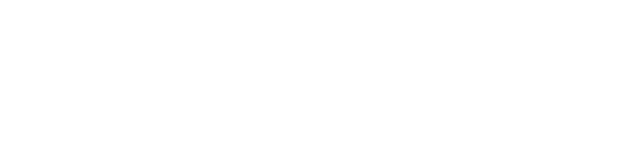
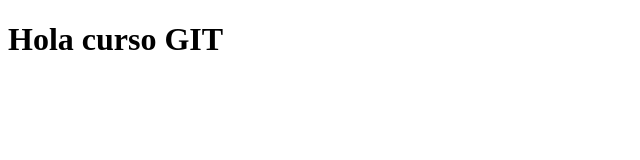
Before and after one commit to HuascarNina/CursoGIT, a plain HTML site: page index.html in a window 1280 px wide. Shown: the whole page, without its empty margins (0-640 px from the left). Drawn offline with Linux system fonts and the light colour scheme.

Commit message:
Titulo agregado: primer parrafo

```diff
--- a/index.html
+++ b/index.html
@@ -5,6 +5,6 @@
 	<title>Documento sin titulo</title>
 </head>
 <body>
-
+	<h1>Hola curso GIT</h1>
 </body>
 </html>
```
